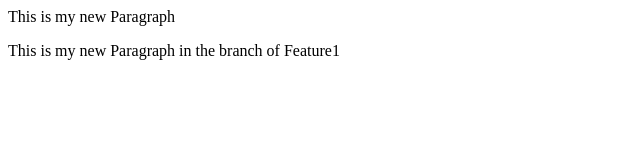
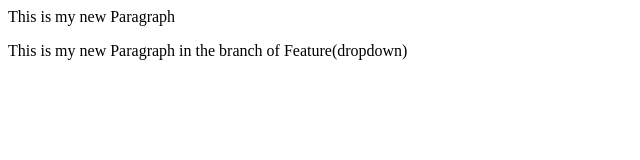
Before and after one commit to prasenjitdaripa/localFolder, a plain HTML site: page index.html in a window 1280 px wide. Shown: the full height of the page, 0-640 px from the left. Drawn offline with Linux system fonts and the light colour scheme.

```diff
--- a/index.html
+++ b/index.html
@@ -1,2 +1,2 @@
 <p>This is my new Paragraph</p>
-<p>This is my new Paragraph in the branch of Feature1</p>
+<p>This is my new Paragraph in the branch of Feature(dropdown)</p>
```
